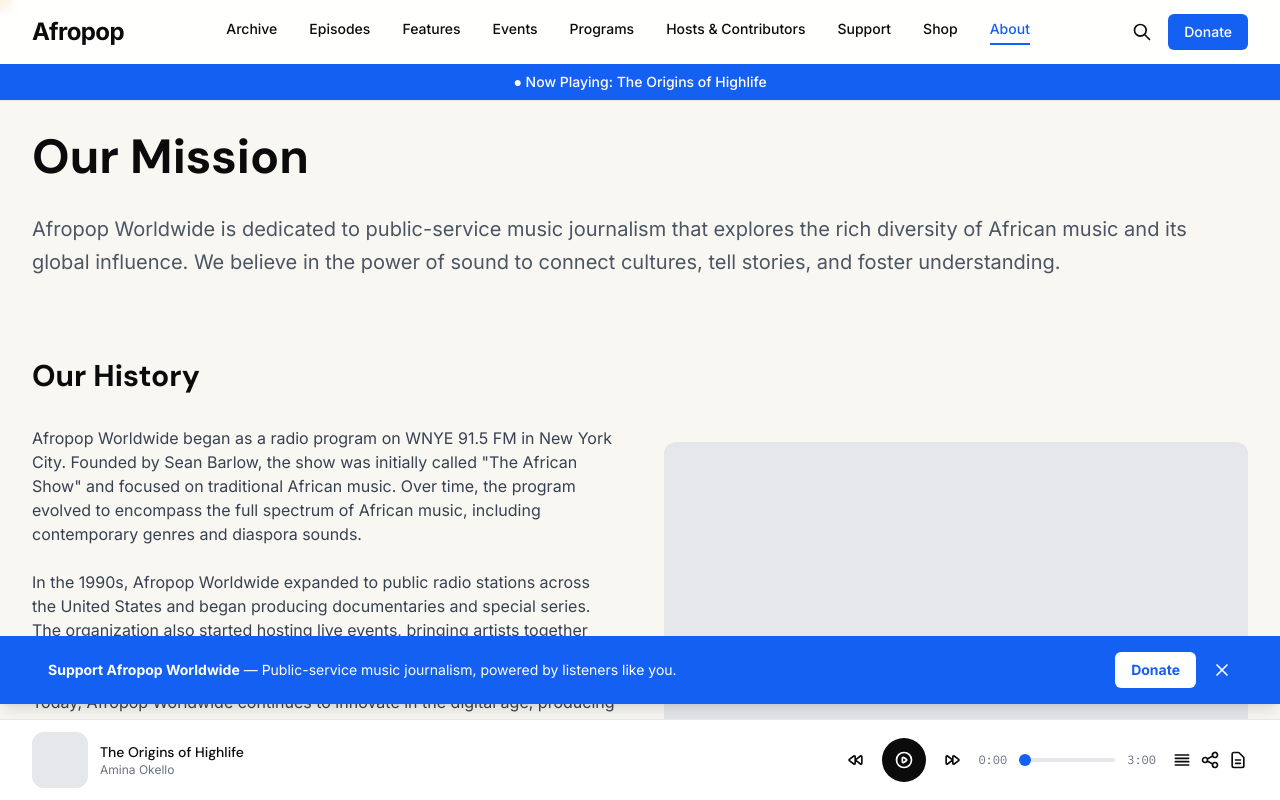
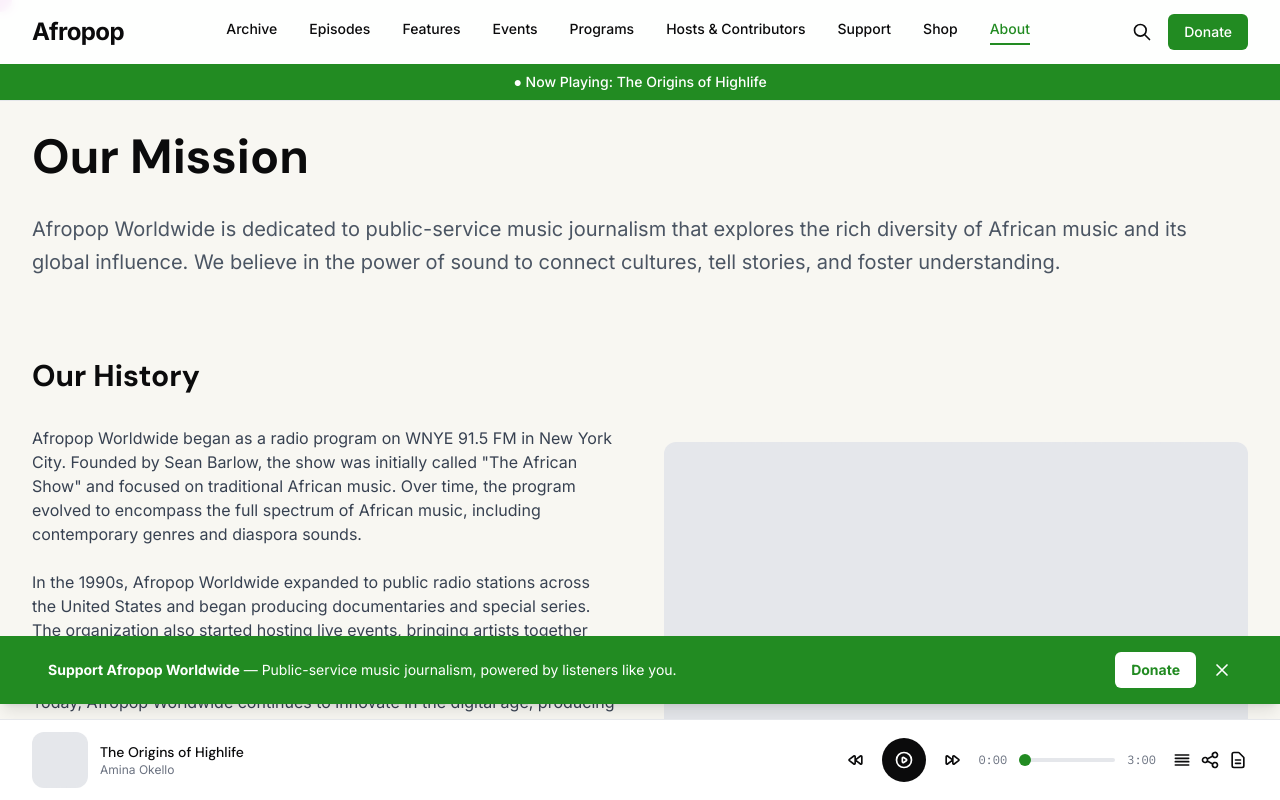
Before and after one commit to Ceyvion/afropop, a Next.js app: page /about in a window 1280 px wide. Shown: the top 800 px of the page. Built offline with nearby package versions, Linux system fonts and the light colour scheme.

Commit message:
Change color scheme from blue to forest green

```diff
--- a/app/globals.css
+++ b/app/globals.css
@@ -11,7 +11,7 @@
 
   body {
     font-family: var(--font-inter);
-    background-color: #f8f7f2; /* Light cream background */
+    background-color: #f0f9f0; /* Light green background */
     color: #0B0B0C; /* Ink color */
     cursor: none;
   }
--- a/tailwind.config.js
+++ b/tailwind.config.js
@@ -18,8 +18,10 @@ module.exports = {
       colors: {
         'ink': '#0B0B0C',
         'paper': '#FFFFFF',
-        'accent': '#FF5A2F',
-        'accent-2': '#1460F2',
+        'accent': '#228B22', // Forest Green
+        'accent-2': '#228B22', // Forest Green (same as accent)
+        'accent-50': '#f0f9f0', // Light green for backgrounds
+        'accent-100': '#e1f3e1', // Light green for backgrounds
         'success': '#18A957',
         'warn': '#E7A500',
         // Neutral colors would be defined here if needed
```
